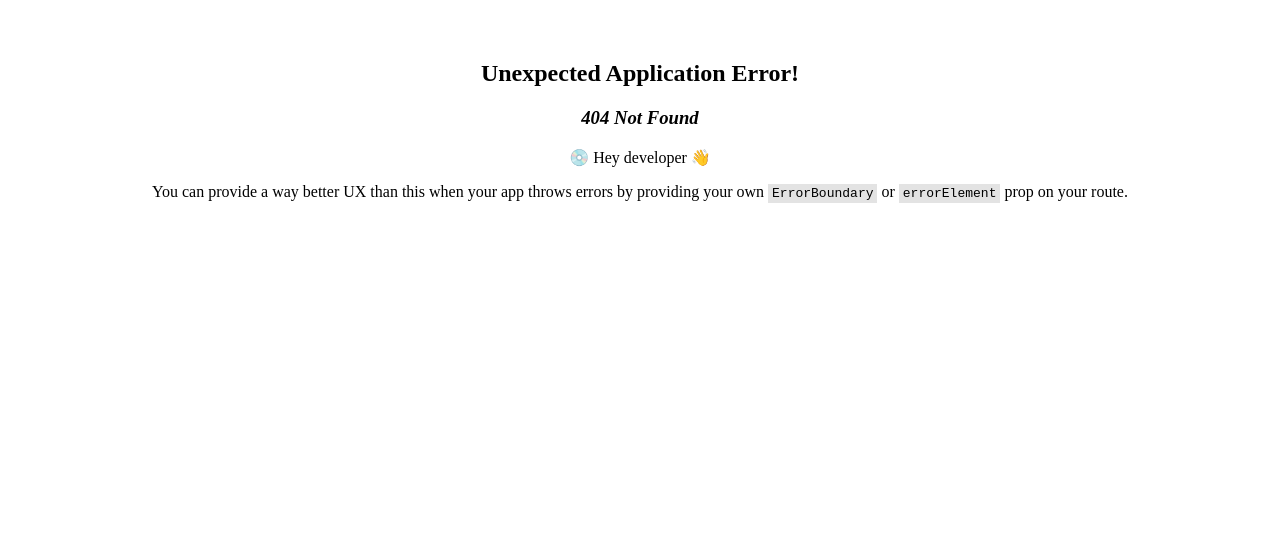
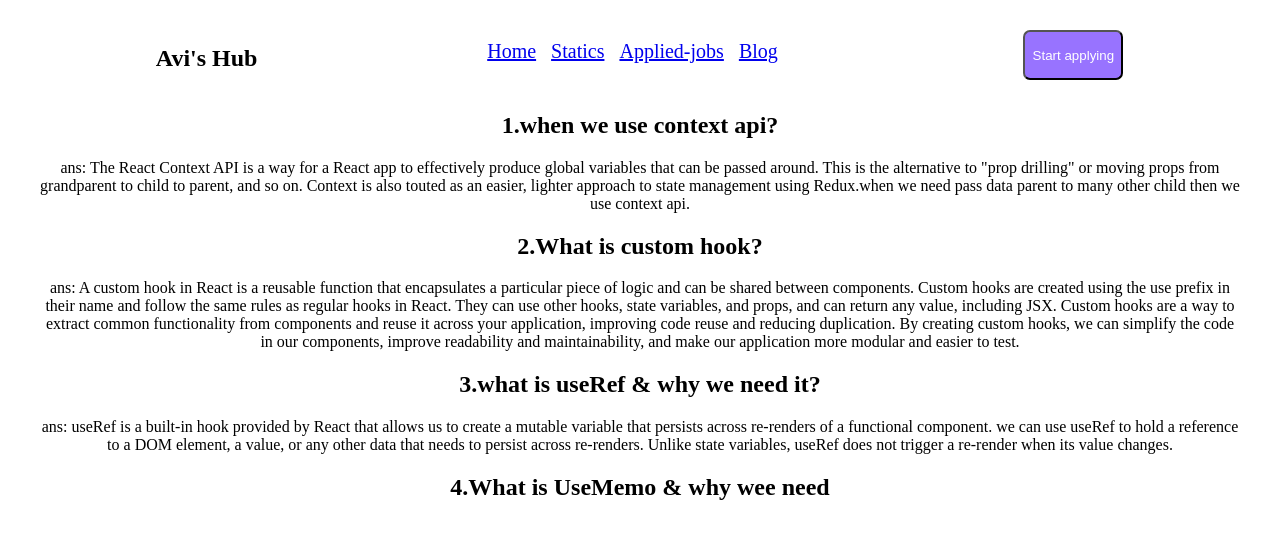
Before and after one commit to Avi39/assignment-nine, a React (Vite) app: page /blog in a window 1280 px wide. Before the commit this address had no page. Shown: the top 538 px of the page. Built offline with nearby package versions, Linux system fonts and the light colour scheme.

Commit message:
bog file is created

```diff
--- /dev/null
+++ b/src/components/Blog/Blog.jsx
@@ -0,0 +1,18 @@
+import React from 'react';
+import './Blog.css'
+const Blog = () => {
+    return (
+        <div >
+            <h2 className='blog'>1.when we use context api?</h2>
+            <p className='blog'>ans: The React Context API is a way for a React app to effectively produce global variables that can be passed around. This is the alternative to "prop drilling" or moving props from grandparent to child to parent, and so on. Context is also touted as an easier, lighter approach to state management using Redux.when we need pass data parent to many other child then we use context api.</p>
+            <h2>2.What is custom hook?</h2>
+            <p>ans: A custom hook in React is a reusable function that encapsulates a particular piece of logic and can be shared between components. Custom hooks are created using the use prefix in their name and follow the same rules as regular hooks in React. They can use other hooks, state variables, and props, and can return any value, including JSX. Custom hooks are a way to extract common functionality from components and reuse it across your application, improving code reuse and reducing duplication. By creating custom hooks, we can simplify the code in our components, improve readability and maintainability, and make our application more modular and easier to test. </p>
+            <h2>3.what is useRef & why we need it?</h2>
+            <p>ans: useRef is a built-in hook provided by React that allows us to create a mutable variable that persists across re-renders of a functional component.
+            we can use useRef to hold a reference to a DOM element, a value, or any other data that needs to persist across re-renders. Unlike state variables, useRef does not trigger a re-render when its value changes.</p>
+            <h2>4.What is UseMemo & why wee need</h2>
+        </div>
+    );
+};
+
+export default Blog;
--- a/src/main.jsx
+++ b/src/main.jsx
@@ -10,6 +10,7 @@ import Home from './components/Home/Home';
 import Main from './components/Layout/Main';
 import JobsReview from './components/JobsReview/JobsReview';
 import JobDetails from './components/JobDetails/JobDetails';
+import Blog from './components/Blog/Blog';
 
 const router = createBrowserRouter([
   {
@@ -36,6 +37,10 @@ const router = createBrowserRouter([
       {
         path:'review',
         element:<JobsReview></JobsReview>
+      },
+      {
+        path:'/blog',
+        element:<Blog></Blog>
       }
     ]
   }
```
Also changed, not shown: src/components/Blog/Blog.css (added).
